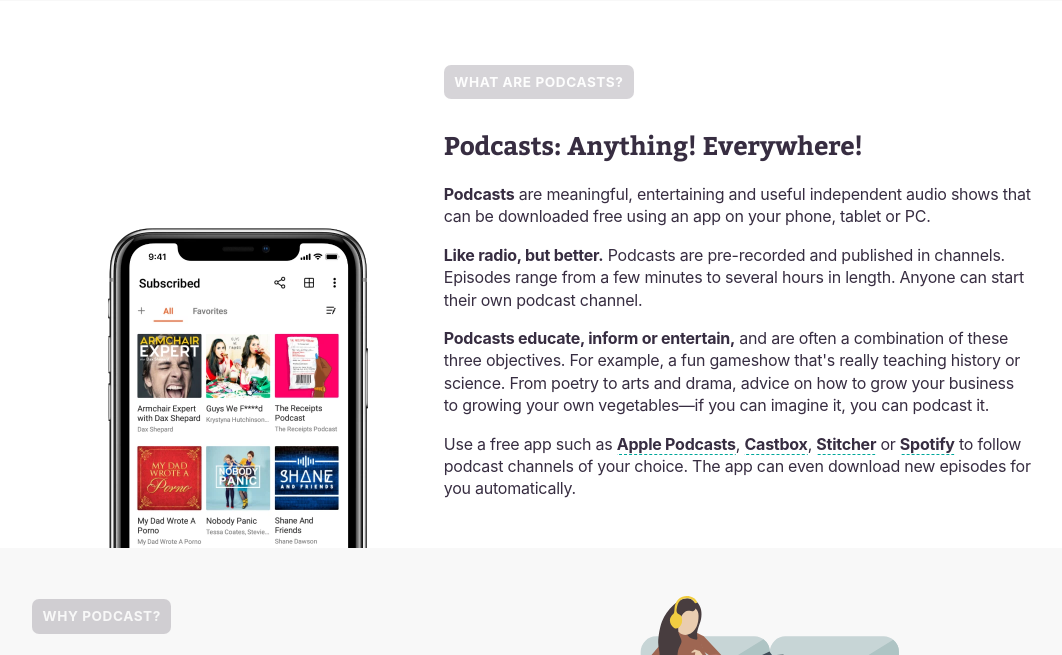
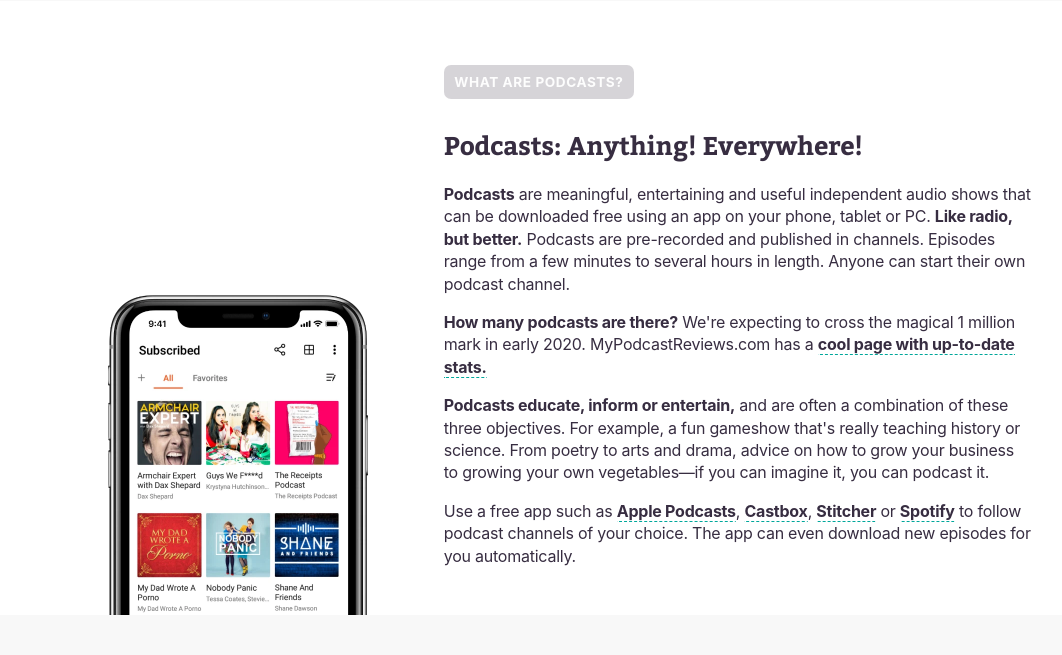
Before and after one commit to luniawebsites/solidgold, a PHP site: page / in a window 1280 px wide. Shown: the part 1373-2028 px from the top of the page, without its empty margins (108-1170 px from the left). Run offline with PHP 8.4, Linux system fonts and the light colour scheme.

Commit message:
add stats link

```diff
--- a/index.php
+++ b/index.php
@@ -413,9 +413,9 @@ MAIN
 
 				<h2 id="section_whatarepodcasts_h2_podcastsanythingeverywhere">Podcasts: <span class="no-break">Anything! Everywhere!</span></h2>
 
-				<p><strong>Podcasts</strong> are meaningful, entertaining and useful independent audio shows that can be downloaded free using an app on your phone, tablet or PC.</p>
+				<p><strong>Podcasts</strong> are meaningful, entertaining and useful independent audio shows that can be downloaded free using an app on your phone, tablet or PC. <strong>Like radio, but better.</strong> Podcasts are pre-recorded and published in channels. Episodes range from a few minutes to several hours in length. Anyone can start their own podcast channel.</p>
 
-				<p><strong>Like radio, but better.</strong> Podcasts are pre-recorded and published in channels. Episodes range from a few minutes to several hours in length. Anyone can start their own podcast channel.</p>
+				<p><strong>How many podcasts are there?</strong> We're expecting to cross the magical 1 million mark in early 2020. MyPodcastReviews.com has a <a href="https://mypodcastreviews.com/podcast-industry-statistics/?utm_source=Solid%20Gold%20Podcast%20Studios" target="_blank" rel="noopener" id="section_whatarepodcasts_a_howmanypodcasts" aria-labelledby="section_whatarepodcasts_a_howmanypodcasts">cool page with up-to-date stats.</a></p>
 
 				<p><strong>Podcasts educate, inform or entertain,</strong> and are often a combination of these three objectives. For example, a fun gameshow that's really teaching history or science. From poetry to arts and drama, advice on how to grow your business to growing your own vegetables—if you can imagine it, you can podcast it.</p>
 
```
